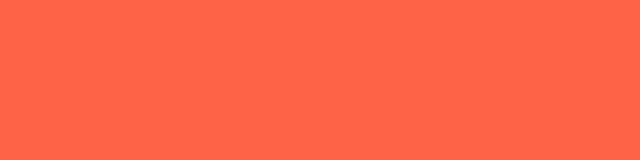
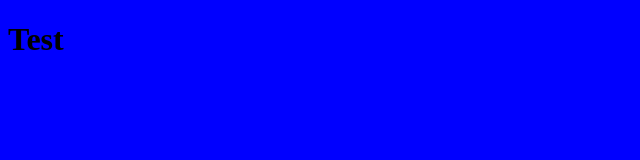
Before and after one commit to kgoyan/todo-list, a website built with Parcel: page src/index.html in a window 1280 px wide. Shown: the whole page, without its empty margins (0-640 px from the left). Built offline with nearby package versions, Linux system fonts and the light colour scheme.

Commit message:
commit 2

```diff
--- a/src/index.html
+++ b/src/index.html
@@ -9,6 +9,6 @@
     <script type="module" src="js/index.js" defer></script>
 </head>
 <body>
-
+    <h1>Test</h1>
 </body>
 </html>
--- a/src/scss/styles.scss
+++ b/src/scss/styles.scss
@@ -1,3 +1,3 @@
 body{
-    background-color: tomato;
+    background-color: blue;
 }
```
Also changed, not shown: package.json (added, +32 -0 lines), src/scss/styles.css, src/scss/styles.min.css, 4 other files.
